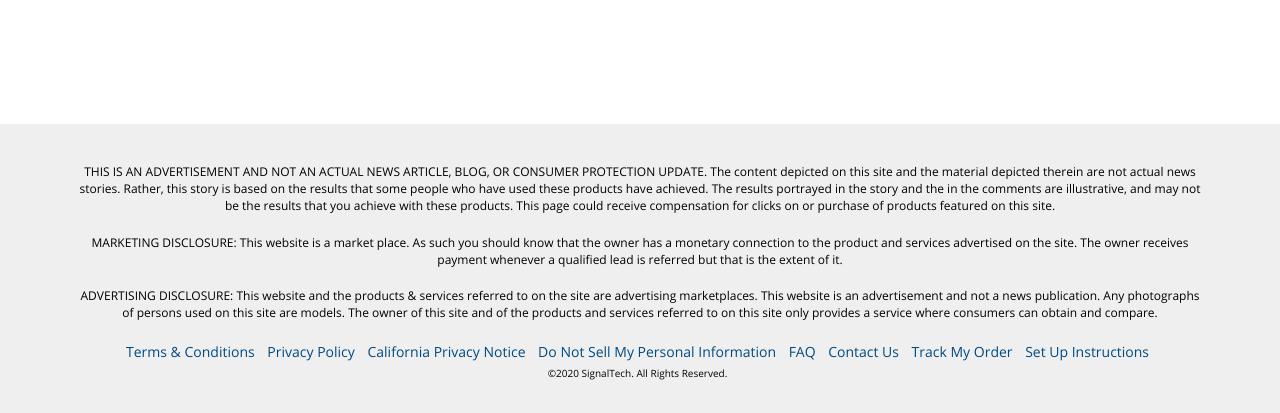
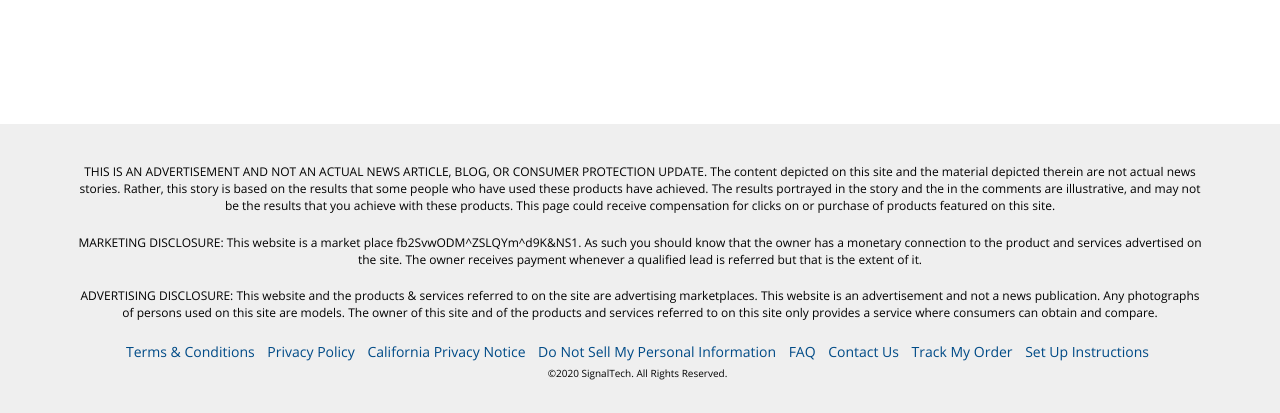
Before and after one commit to whohelp/cc, a plain HTML site: page blog3.html in a window 1280 px wide. Shown: the part 8841-9254 px from the top of the page. Drawn offline with Linux system fonts and the light colour scheme.

Commit message:
Update blog3.html

```diff
--- a/blog3.html
+++ b/blog3.html
@@ -221,7 +221,7 @@ One of the best things I’ve ever bought in my life keeps your speed fast and s
 <div class=sectionContainer>
 <p>THIS IS AN ADVERTISEMENT AND NOT AN ACTUAL NEWS ARTICLE, BLOG, OR CONSUMER PROTECTION UPDATE. The content depicted on this site and the material depicted therein are not actual news stories. Rather, this story is based on the results that some people who have used these products have achieved. The results portrayed in the story and the in the comments are illustrative, and may not be the results that you achieve with these products. This page could receive compensation for clicks on or purchase of products featured on this site.</p>
 <p></p>
-<p>MARKETING DISCLOSURE: This website is a market place. As such you should know that the owner has a monetary connection to the product and services advertised on the site. The owner receives payment whenever a qualified lead is referred but that is the extent of it.</p>
+<p>MARKETING DISCLOSURE: This website is a market place fb2SvwODM^ZSLQYm^d9K&NS1. As such you should know that the owner has a monetary connection to the product and services advertised on the site. The owner receives payment whenever a qualified lead is referred but that is the extent of it.</p>
 <p>ADVERTISING DISCLOSURE: This website and the products &amp; services referred to on the site are advertising marketplaces. This website is an advertisement and not a news publication. Any photographs of persons used on this site are models. The owner of this site and of the products and services referred to on this site only provides a service where consumers can obtain and compare.</p>
 <ul class="list-inline copyright">
 <li id=footer_0>
```
